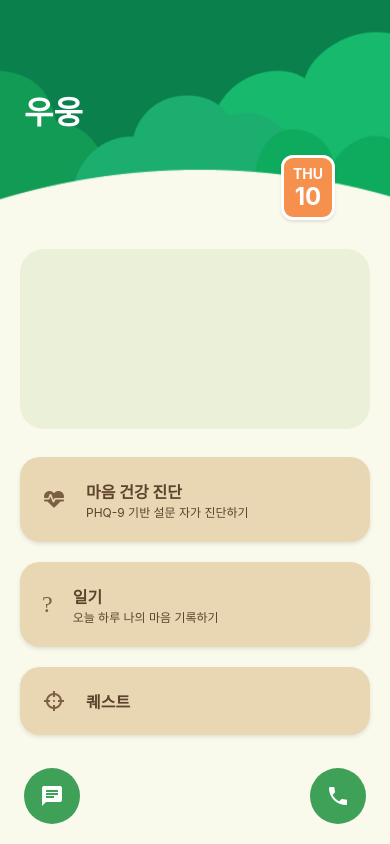
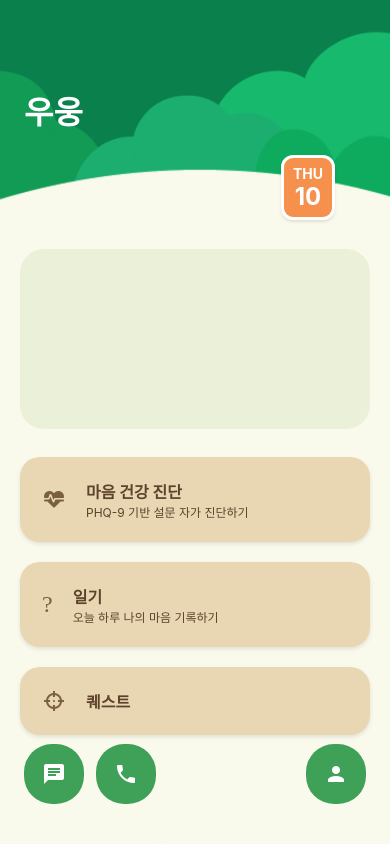
Before and after one commit to kookmin-sw/capstone-2025-13, a React Native app in the folder Frontend/src/: screen /Home in a window 390 px wide. Built offline with nearby package versions, Linux system fonts and the light colour scheme.

Commit message:
[Feat] 프로필 버튼 추가

```diff
--- a/Frontend/src/components/FloatingButton.tsx
+++ b/Frontend/src/components/FloatingButton.tsx
@@ -5,7 +5,9 @@ import { MaterialCommunityIcons } from "@expo/vector-icons";
 
 export default function FloatingButton() {
     return (
-        <View style={styles.container}>
+        <>
+            {/* 왼쪽 하단 버튼들 */}
+            <View style={[styles.container, { left: 24, right: "auto" }]}>
                 <TouchableOpacity style={styles.bubble}>
                     <MaterialCommunityIcons
                         name="message-text"
@@ -14,8 +16,24 @@ export default function FloatingButton() {
                     />
                 </TouchableOpacity>
                 <TouchableOpacity style={styles.bubble}>
-                <MaterialCommunityIcons name="phone" size={24} color="#fff" />
+                    <MaterialCommunityIcons
+                        name="phone"
+                        size={24}
+                        color="#fff"
+                    />
                 </TouchableOpacity>
             </View>
+
+            {/* 오른쪽 하단 계정 버튼 */}
+            <View style={[styles.container, { left: "auto", right: 24 }]}>
+                <TouchableOpacity style={styles.bubble}>
+                    <MaterialCommunityIcons
+                        name="account"
+                        size={24}
+                        color="#fff"
+                    />
+                </TouchableOpacity>
+            </View>
+        </>
     );
 }
--- a/Frontend/src/styles/floatingButtonStyles.ts
+++ b/Frontend/src/styles/floatingButtonStyles.ts
@@ -3,15 +3,16 @@ import { StyleSheet } from "react-native";
 export default StyleSheet.create({
     container: {
         position: "absolute",
-        bottom: 20,
-        left: 24,
-        right: 24,
+        bottom: 40,
+        left: 30,
+        right: 30,
         flexDirection: "row",
         justifyContent: "space-between",
+        gap: 12,
     },
     bubble: {
-        width: 56,
-        height: 56,
+        width: 60,
+        height: 60,
         borderRadius: 28,
         backgroundColor: "#3FA057",
         justifyContent: "center",
```
Lines whose indentation alone changed are shown as unchanged.
